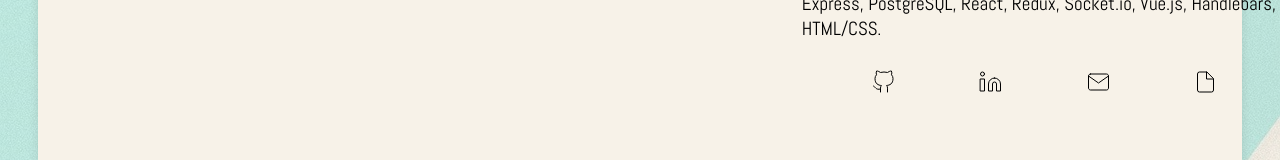
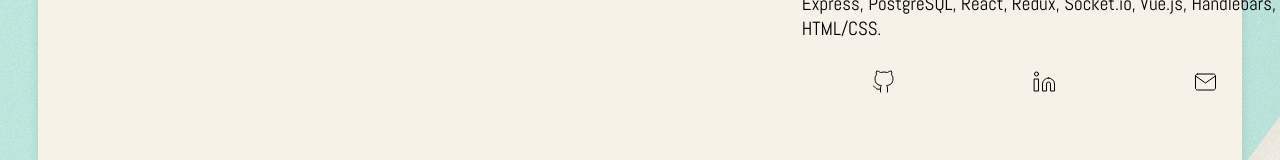
Before and after one commit to anna-rosh/portfolio, a React (Create React App) app: page / in a window 1280 px wide. Shown: the part 477-637 px from the top of the page. Built offline with nearby package versions, Linux system fonts and the light colour scheme.

Commit message:
cv removed

```diff
--- a/src/Contact.js
+++ b/src/Contact.js
@@ -1,5 +1,5 @@
 import React from "react";
-import { GitHub, Linkedin, Mail, File } from "react-feather";
+import { GitHub, Linkedin, Mail } from "react-feather";
 
 export default function Contact() {
     return (
@@ -28,14 +28,6 @@ export default function Contact() {
             >
                 <Mail className="contact-icon" />
             </a>
-            <a
-                className="contact-link"
-                href="./imgs/cv.pdf"
-                target="_blank"
-                rel="noopener noreferrer"
-            >
-                <File className="contact-icon" />
-            </a>
         </div>
     );
 }
```
Also changed, not shown: 1 other file (tests, documents, lock files or other folders).
